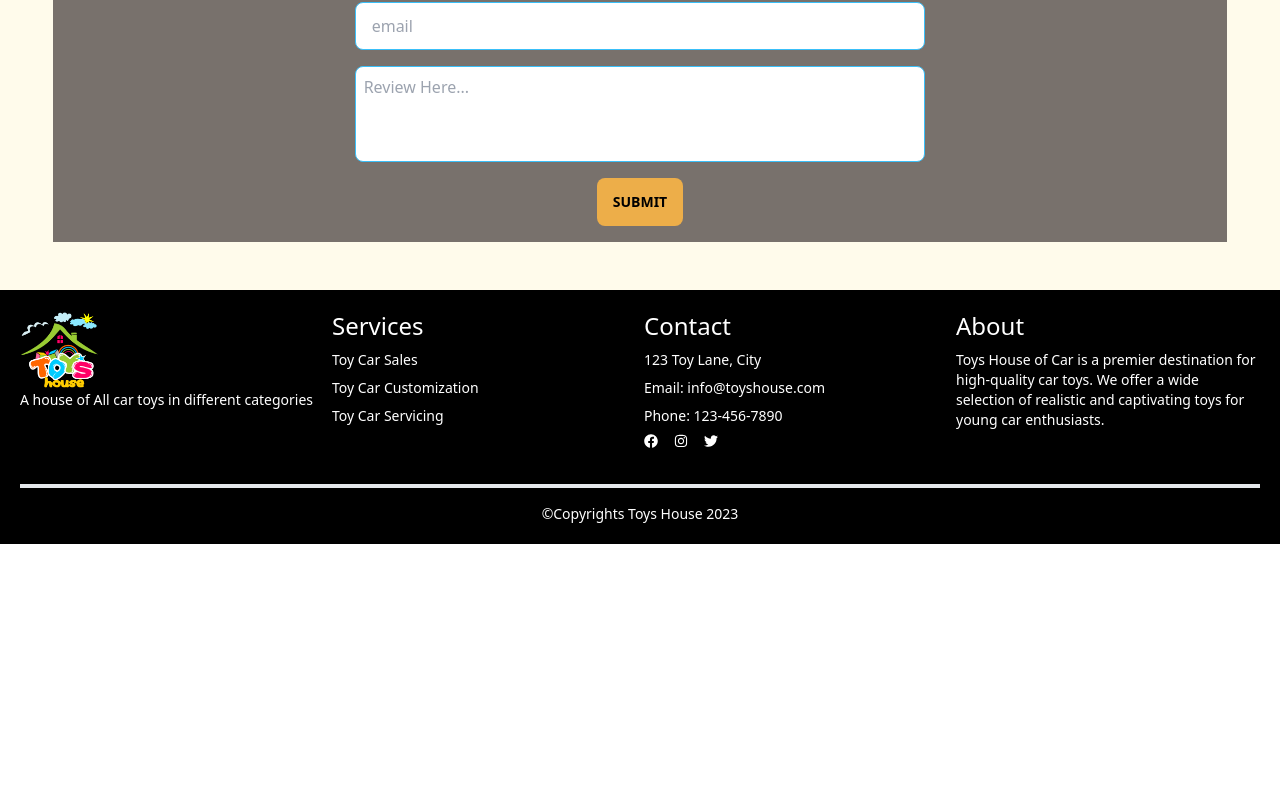
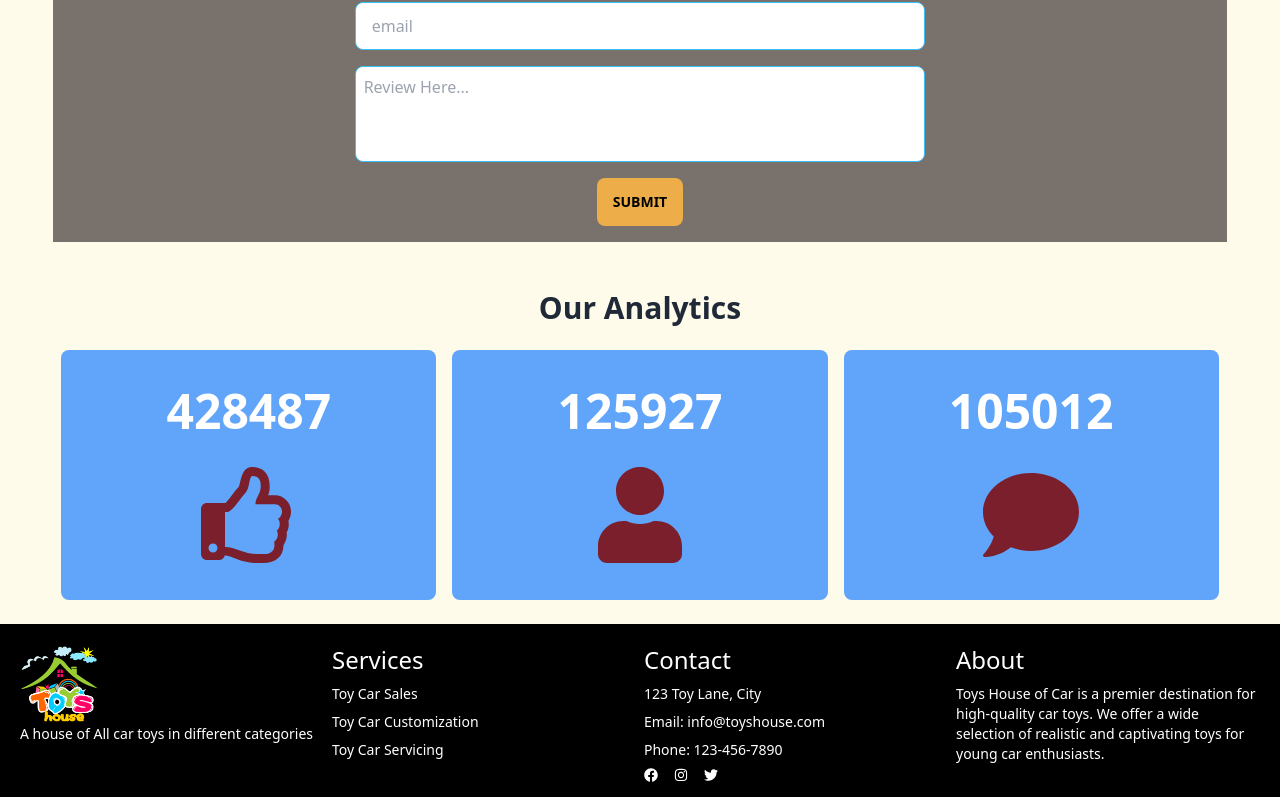
Before and after one commit to Joshim-Uddin/toys-house, a React (Vite) app: page / in a window 1280 px wide. Shown: the part 3156-3953 px from the top of the page. Before the commit the page ends 3700 px from the top, so only its background shows below. Built offline with nearby package versions, Linux system fonts and the light colour scheme; no server answers.

Commit message:
analytics section added

```diff
--- a/package.json
+++ b/package.json
@@ -18,6 +18,7 @@
     "lottie-react": "^2.4.0",
     "match-sorter": "^6.3.1",
     "react": "^18.2.0",
+    "react-countup": "^6.4.2",
     "react-dom": "^18.2.0",
     "react-hot-toast": "^2.4.1",
     "react-icons": "^4.8.0",
--- /dev/null
+++ b/src/components/Pages/Analytics.jsx
@@ -0,0 +1,53 @@
+import Aos from "aos";
+import React, { useEffect, useState } from "react";
+import CountUp from "react-countup";
+import { FaComment, FaRegThumbsUp, FaUser } from "react-icons/fa";
+
+const Analytics = () => {
+  const [scrolling, setScrolling] = useState(false);
+  const [scrollTop, setScrollTop] = useState(0);
+  useEffect(() => {
+    Aos.init({ duration: 2000, disable: "mobile" });
+    const onScroll = (e) => {
+      setScrollTop(e.target.documentElement.scrollTop);
+      setScrolling(e.target.documentElement.scrollTop > scrollTop);
+    };
+    window.addEventListener("scroll", onScroll);
+
+    return () => window.removeEventListener("scroll", onScroll);
+  }, [scrollTop]);
+
+  return (
+    <div className="custom-container my-6">
+      <h3 className="text-3xl font-bold text-center mb-6">Our Analytics</h3>
+      <div className="grid lg:grid-cols-3 gap-4 px-2" data-aos="fade-right">
+        <div className="bg-blue-400 rounded-lg h-[250px] justify-center text-white flex flex-col gap-8 items-center p-6">
+          <p className="text-5xl font-bold">
+            <CountUp end={1020000} separator="" duration={30} />
+          </p>
+          <span>
+            <FaRegThumbsUp className="text-[#7A1F2B] text-8xl" />
+          </span>
+        </div>
+        <div className="bg-blue-400 rounded-lg h-[250px] justify-center text-white flex flex-col gap-8 items-center p-6">
+          <p className="text-5xl font-bold">
+            <CountUp end={300000} separator="" duration={30} />
+          </p>
+          <span className="text-[#7A1F2B] text-8xl">
+            <FaUser />
+          </span>
+        </div>
+        <div className="bg-blue-400 rounded-lg h-[250px] justify-center text-white flex flex-col gap-8 items-center p-6">
+          <p className="text-5xl font-bold">
+            <CountUp end={250230} separator="" duration={30} />
+          </p>
+          <span className="text-[#7A1F2B] text-8xl">
+            <FaComment />
+          </span>
+        </div>
+      </div>
+    </div>
+  );
+};
+
+export default Analytics;
--- a/src/components/Pages/Home/Home.jsx
+++ b/src/components/Pages/Home/Home.jsx
@@ -4,6 +4,7 @@ import ShopByCategory from "./ShopByCategory";
 import ToyGallery from "./ToyGallery";
 import useTitle from "../../Hooks/useTitle";
 import ClientReview from "./ClientReview";
+import Analytics from "../Analytics";
 
 const Home = () => {
   useTitle("Home");
@@ -13,6 +14,7 @@ const Home = () => {
       <ToyGallery />
       <ShopByCategory />
       <ClientReview />
+      <Analytics />
     </>
   );
 };
```
Also changed, not shown: 1 other file (tests, documents, lock files or other folders).
